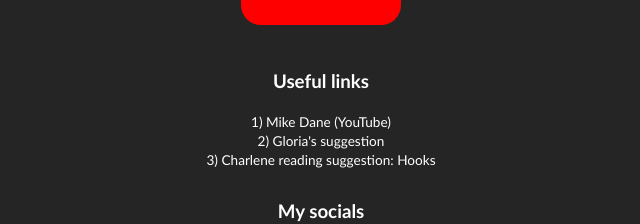
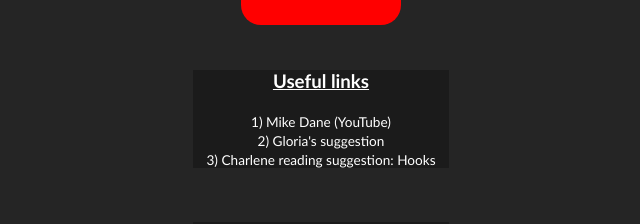
Before and after one commit to sofireofficial/reactlearnlearn, a React (Create React App) app: page / in a window 1280 px wide. Shown: the part 680-904 px from the top of the page, without its empty margins (327-967 px from the left). Built offline with nearby package versions, Linux system fonts and the light colour scheme.

Commit message:
ready to present, links tidied up

```diff
--- a/src/App.js
+++ b/src/App.js
@@ -53,6 +53,7 @@ const App = () => {
         <CompletedModal handleClick={setShowCompletedModal} completedList={completedList} />
       ) : null}
       <Links />
+      <br />
       <Socials />
 
 
--- a/src/Components/Links.js
+++ b/src/Components/Links.js
@@ -2,8 +2,8 @@ import React from "react";
 
 const Links = () => {
   return (
-    <div>
-      <h3>Useful links</h3>
+    <div class="linkSmBox">
+      <h3><u>Useful links</u></h3>
       <ul>
         <li class="box1Plus"><a href="https://www.youtube.com/watch?v=ABQLwlE8MUA" target="blank">1) Mike Dane (YouTube)</a></li>
         <li class="box1Plus"><a href="https://www.youtube.com/watch?v=DLX62G4lc44&t=1513s" target="blank">2) Gloria's suggestion</a></li>
--- a/src/Components/Socials.js
+++ b/src/Components/Socials.js
@@ -6,8 +6,8 @@ import LogoTwitter from "../images/LogoTwitter.png";
 
 const Socials = () => {
   return (
-    <div id="smBox">
-      <h3>My socials</h3>
+    <div class="linkSmBox">
+      <h3><u>My socials</u></h3>
       <ul>
       <li><a href="https://github.com/sofireofficial" target="blank">
         <img src={LogoGithub} alt="Github logo"
--- a/src/index.css
+++ b/src/index.css
@@ -78,3 +78,12 @@ a {
     color: white;
     text-decoration: none;
 }
+
+.linkSmBox {
+  background-color: rgba(15, 15, 15, 0.431);
+  max-width: 20%;
+  align-items: center;
+  text-align: center;
+  margin: auto;
+
+}
```
